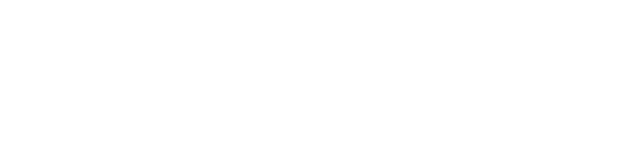
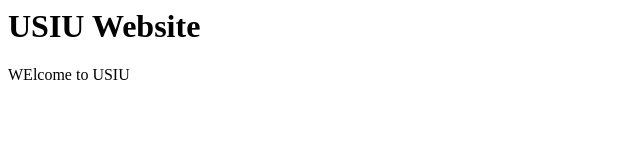
Before and after one commit to USIU-Africa/gitbasics, a plain HTML site: page index.html in a window 1280 px wide. Shown: the whole page, without its empty margins (0-640 px from the left). Drawn offline with Linux system fonts and the light colour scheme.

Commit message:
add description part

```diff
--- a/index.html
+++ b/index.html
@@ -1,3 +1,6 @@
 <html>
-  <body></body>
+  <body>
+    <h1>USIU Website</h1>
+    <p>WElcome to USIU</p>
+  </body>
 </html>
```
